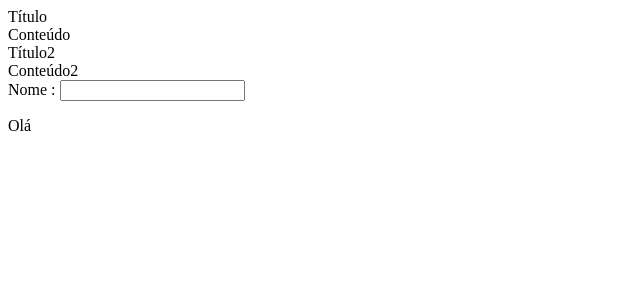
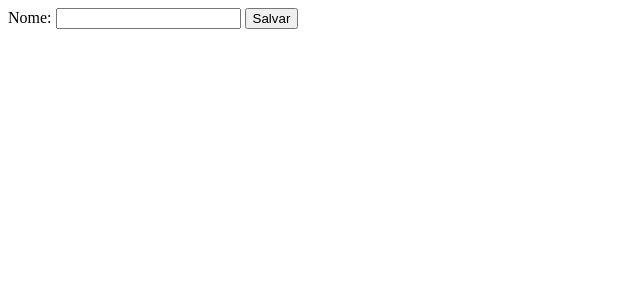
Before and after one commit to VerenaSousaADS/React, a React (Create React App) app in the folder meu-app/: page / in a window 1280 px wide. Shown: the top 300 px of the page, without its empty margins (0-640 px from the left). Built offline with nearby package versions, Linux system fonts and the light colour scheme.

Commit message:
Aula 07 - Renderizacao Condicional

```diff
--- /dev/null
+++ b/meu-app/src/components/App4.js
@@ -0,0 +1,39 @@
+import React from 'react';
+
+/* Aula 07 - Renderização Condicional */
+
+class App4 extends React.Component{
+    constructor(props){
+        super(props);
+        this.state = {
+            nome: undefined, /* Renderizar apenas depois de salvo o nome */
+            txtNome: ''
+        }
+    }
+
+    changeTxtNome = (event) => {
+        this.setState({ txtNome: event.target.value});
+        console.log(event)
+    }
+
+    persistTxtNome = () => {
+        this.setState({ nome: this.state.txtNome}); /* Mantém o estado atual de changeTxtNome */
+        console.log(this.state.txtNome)
+    }
+
+    render(){
+        const renderForm = () => { /* Renderização especifica do formulário */
+            return (
+                <div>
+                    Nome: <input type='text' onChange = {(e) => {this.changeTxtNome(e)}}/> {/* Captura as mudanças de estado. Lembrar de mandar o evento para onChange, isso foi feito através do parametro (e) */}
+                    <button onClick ={() => this.persistTxtNome()}>Salvar</button> {/* Captura o click no botão salvar. Lembrar de instanciar tanto a função persistTxtNome como a changeTxtNome */}
+                </div>
+            )
+        };
+        const renderText = () => (<p>Olá {this.state.nome}</p>);
+
+        return !this.state.nome ? renderForm() : renderText();
+    }
+}
+
+export default App4;
--- a/meu-app/src/index.js
+++ b/meu-app/src/index.js
@@ -1,21 +1,27 @@
 import React from 'react';
 import ReactDOM from 'react-dom';
 // import App from './components/App';
-import App2 from './components/App2';
-import App3 from './components/App3';
+// import App2 from './components/App2';
+// import App3 from './components/App3';
+import App4 from './components/App4';
+
 import reportWebVitals from './reportWebVitals';
 
 ReactDOM.render(
   <React.StrictMode>
-    <App2 title="Título">
+    {/* <App2 title="Título">
     Conteúdo
-    </App2>
+    </App2> */}
 
-    <App2 title="Título2"> {/* Possibilita a reutilização do código */}
+    {/*
+    <App2 title="Título2"> {/* Possibilita a reutilização do código
     Conteúdo2
     </App2>
+    */}
+     {/*
+    <App3/> Chamar as aplicações */}
 
-    <App3/> {/* Chamar as aplicações */}
+    <App4/>
   </React.StrictMode>,
   document.getElementById('root')
 );
```
Also changed, not shown: 1 other file (tests, documents, lock files or other folders).
